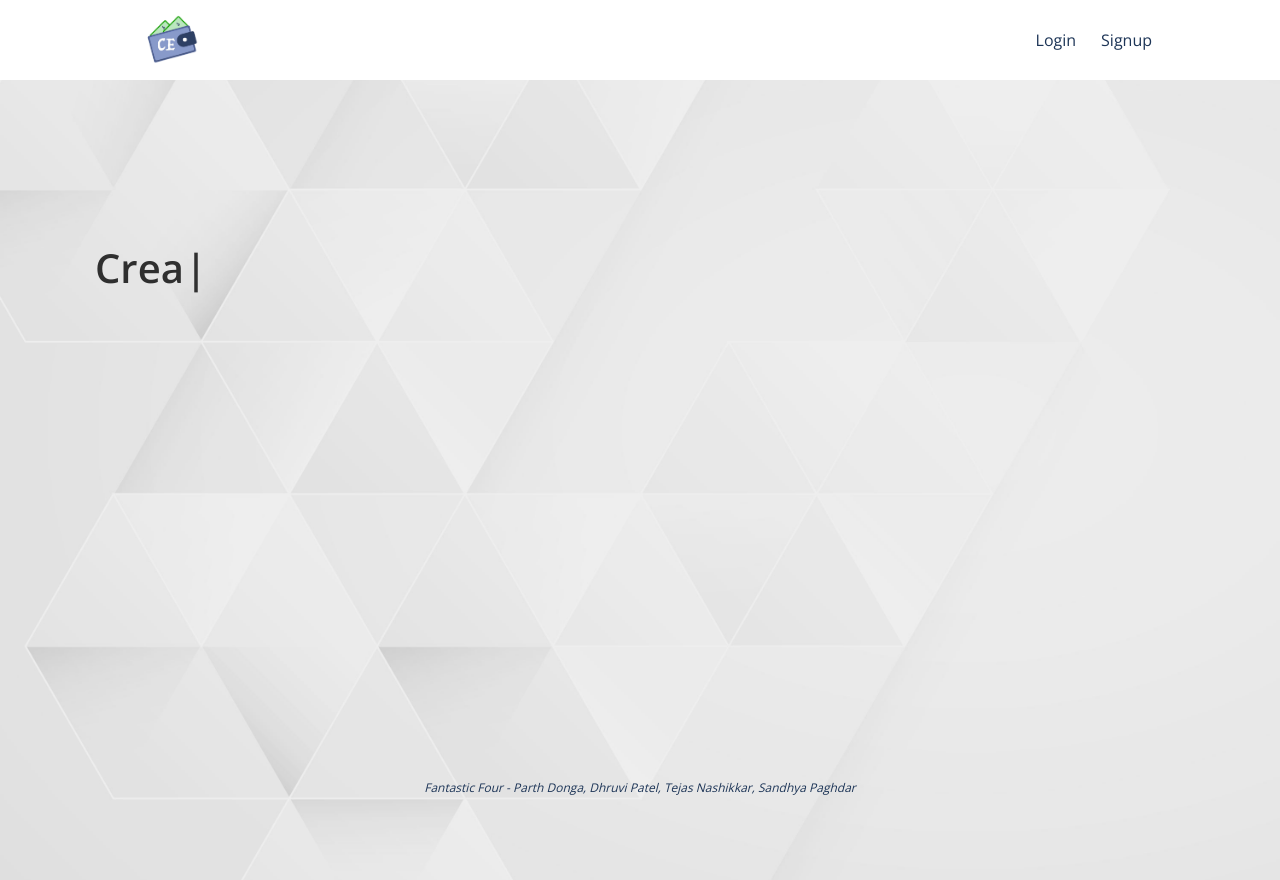
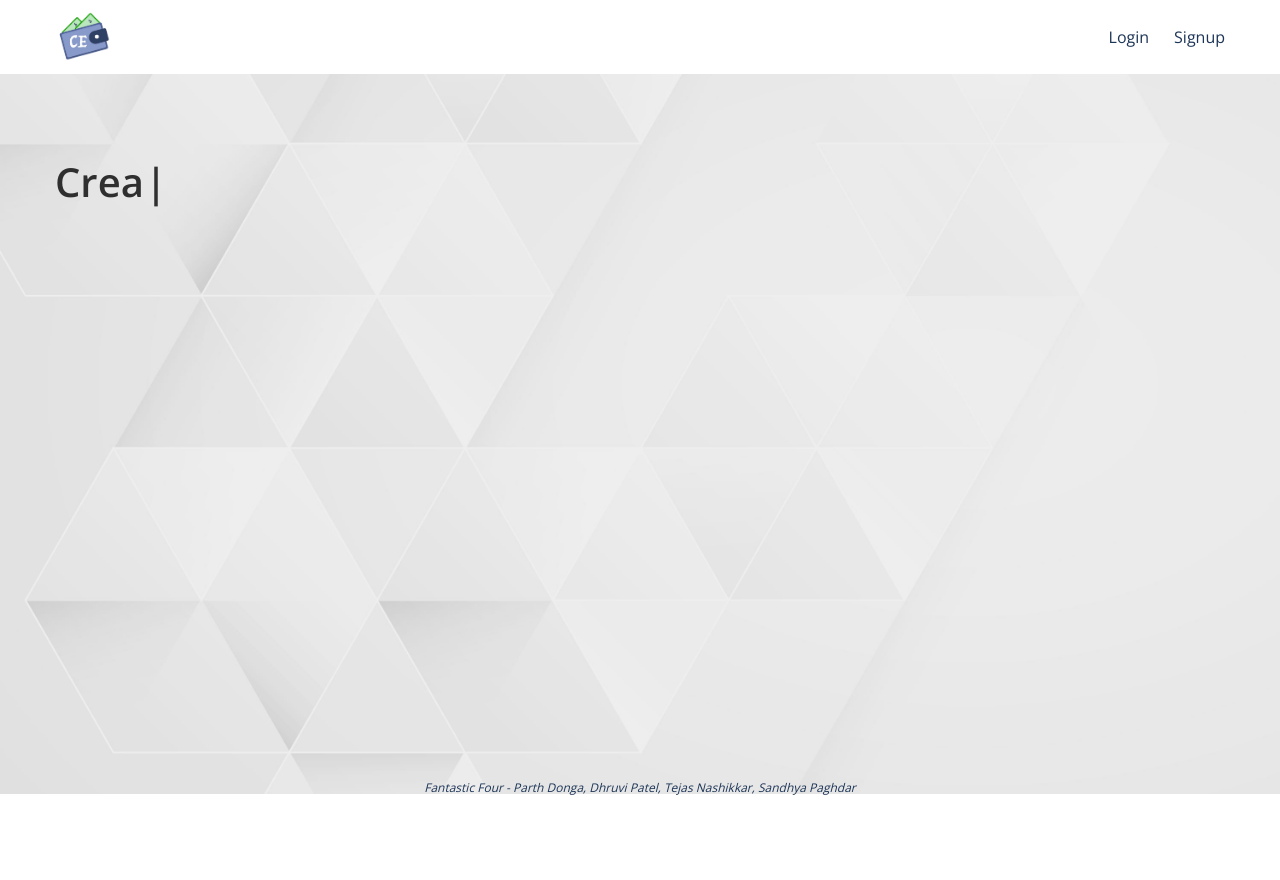
Before and after one commit to TN7738/Crack-Expense, a React (Create React App) app in the folder app_public/: page / in a window 1280 px wide. After the commit the page ends 800 px from the top, so only its background shows below. Built offline with nearby package versions, Linux system fonts and the light colour scheme.

Commit message:
updates for login and homepage

```diff
--- a/app_public/src/App.css
+++ b/app_public/src/App.css
@@ -1,5 +1,5 @@
 /*CSS Reset*/
-html, body, div, span, applet, object, iframe, h1, h2, h3, h4, h5, h6, p, blockquote, pre, a, abbr, acronym, address, big, cite, code, del, dfn, em, img, ins, kbd, q, s, samp, small, strike, strong, sub, sup, tt, var, b, u, i, center, dl, dt, dd, ol, ul, li, fieldset, form, label, legend, table, caption, tbody, tfoot, thead, tr, th, td, article, aside, canvas, details, embed, figure, figcaption, footer, header, hgroup, menu, nav, output, ruby, section, summary, time, mark, audio, video { margin: 0; padding: 0; border: 0; font-size: 100%; font: inherit; vertical-align: baseline; } /* HTML5 display-role reset for older browsers */ article, aside, details, figcaption, figure, footer, header, hgroup, menu, nav, section { display: block; } body { line-height: 1.4; font-family: 'Open Sans', Helvetica, Arial, sans-serif;} *{box-sizing: border-box;} ol, ul { list-style: none; } blockquote, q { quotes: none; } blockquote:before, blockquote:after, q:before, q:after { content: ''; content: none; } table { border-collapse: collapse; border-spacing: 0; }
+html, body, div, span, applet, object, iframe, h1, h2, h3, h4, h5, h6, p, blockquote, pre, a, abbr, acronym, address, big, cite, code, del, dfn, em, img, ins, kbd, q, s, samp, small, strike, strong, sub, sup, tt, var, b, u, i, center, dl, dt, dd, ol, ul, li, fieldset, form, label, legend, table, caption, tbody, tfoot, thead, tr, th, td, article, aside, canvas, details, embed, figure, figcaption, footer, header, hgroup, menu, nav, output, ruby, section, summary, time, mark, audio, video { margin: 0; padding: 0; border: 0; font-size: 100%; font: inherit; vertical-align: baseline; } /* HTML5 display-role reset for older browsers */ article, aside, details, figcaption, figure, footer, header, hgroup, menu, nav, section { display: block; } body { line-height: 1.4; font-family: 'Open Sans', Helvetica, Arial, sans-serif;} *{box-sizing: border-box;} ol, ul { list-style: none; } blockquote, q { quotes: none; } blockquote:before, blockquote:after, q:before, q:after { content: ''; content: none; } table { border-collapse: collapse; border-spacing: 0; } body, body *{box-sizing: border-box;}
 /*CSS Reset*/
 
 .App {
@@ -43,8 +43,7 @@
 
 .atf-wrap{
   position: relative;
-  /* height: calc(100vh - 75px); */
-  height: 100vh;
+  height: calc(100vh - 80px);
   min-height: 450px;
   background: #fff url('../public/images/atf-bg.jpg') center / cover no-repeat;
 }
@@ -59,7 +58,7 @@
 }
 
 .grid{
-  max-width: 1280px;
+  max-width: 1200px;
   width: 100%;
   padding: 0 15px;
   margin: 0 auto;
--- a/app_public/src/components/Header/Header.js
+++ b/app_public/src/components/Header/Header.js
@@ -1,25 +1,30 @@
 import React from 'react';
 import './header.scss';
+import Cookies from 'universal-cookie';
 
 const header = () => {
+    const cookies = new Cookies();
+    let firstName;
+    if(document.cookie.indexOf('user') != -1){
+        firstName = cookies.get('user')['firstName'];
+    }
+    const UlContent = props => {
+        if(firstName == undefined){
+            return <ul><li><a href="Login">Login</a></li><li><a href="Signup">Signup</a></li></ul>
+        }
+        else{
+            return <ul><li>Hi, {firstName}</li></ul>
+        }
+    }
     return (
-        <div className='header-wrap'>
-            <nav>
-                <img src='images/logo.png' alt='Logo' />
-                <ul>
-                    <li>
-                        <a href="Login">
-                            Login
-                        </a>
-                    </li>
-                    <li>
-                        <a href="Signup">
-                            Signup
-                        </a>
-                    </li>
-                </ul>
-            </nav>
-        </div>
+        <header>
+            <div className='grid'>
+                <nav>
+                    <img src='images/logo.png' alt='Logo' />
+                    <UlContent />
+                </nav>
+            </div>
+        </header>
     );
 };
 
--- a/app_public/src/components/Header/header.scss
+++ b/app_public/src/components/Header/header.scss
@@ -1,25 +1,24 @@
-.header-wrap{
-    width: 80%;
-    height: 80px;
-    margin: 0 auto;
+header{
     nav{
-        width: 100%;
-        height: 80px;
+       padding: 12px 0;
+       display: flex;
+       justify-content: space-between;
+       align-items: center;
         img{
-            height: 50px;
-            width: auto;
-            margin: 15px;
+            width: 56px;
         }
         ul {
-            float: right;
-            line-height: 80px;
+            display: flex;
+            justify-content: center;
+            align-items: center;
             li{
-                display: inline;
-                line-height: 80px;
-                margin: 0 0 0 25px;
+                margin-right: 25px;
                 a{
                     text-decoration: none;
                     color: #1d3557;
+                }
+                &:last-child{
+                    margin-right: 0;
                 }
             }
         }
--- a/app_public/src/components/Homepage/Homepage.js
+++ b/app_public/src/components/Homepage/Homepage.js
@@ -1,7 +1,6 @@
 import React from 'react';
 import './homepage.scss';
 import Typewriter from "../Typewriter/Typewriter";
-
 
 const Homepage = () => {
     return (
--- a/app_public/src/components/Homepage/homepage.scss
+++ b/app_public/src/components/Homepage/homepage.scss
@@ -1,12 +1,7 @@
 .home-wrap{
     .grid{
-        width: 80%;
-        margin: 0 auto;
-        height: calc(100vh - 110px);
-        position: absolute;
-        top: 80px;
        .typewriter{
-            padding: 80px 0 0 80px;
+            padding: 80px 0 0;
             font-size: 40px;
             color: #000;
             font-weight: 600;
```
